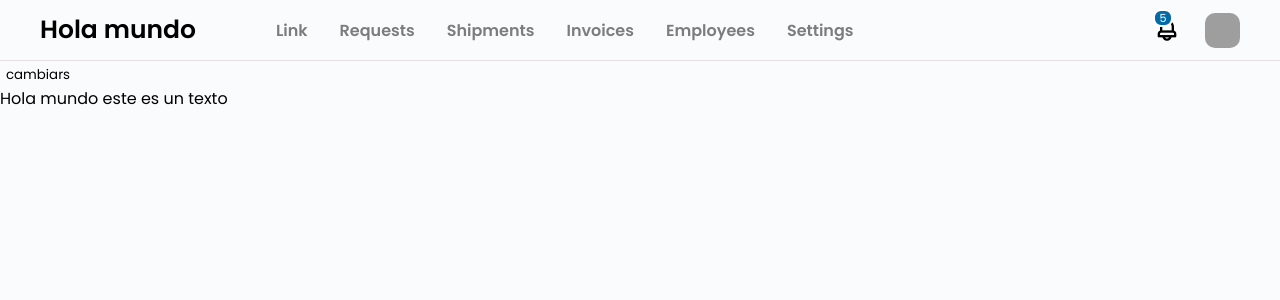
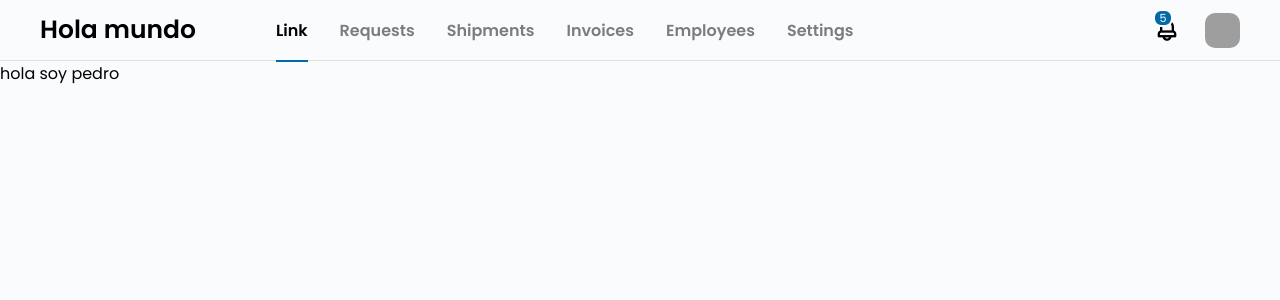
Before and after one commit to LraezTawa/Angular, an Angular app in the folder appAngular/: page /task in a window 1280 px wide. Shown: the top 300 px of the page. Built offline with nearby package versions, Linux system fonts and the light colour scheme; grey boxes are pictures that could not be loaded.

Commit message:
4.3 - Cómo usar *ngSwitch y directivas atributos

```diff
--- a/appAngular/src/app/modules/task/components/header/header.component.html
+++ b/appAngular/src/app/modules/task/components/header/header.component.html
@@ -4,8 +4,8 @@
             {{testCourseService.dataTest}}
         </div>
         <div class="menu">
-            <ul>
-                <li
+             <ul> <!--  la clase(del css):el atributo que designo    -->
+                <li [ngClass]="{'active':primero}"
                 *ngFor="let item of menu;let primero = first">
                     {{item.name}}
                 </li>
--- a/appAngular/src/app/modules/task/page/task-page.component.html
+++ b/appAngular/src/app/modules/task/page/task-page.component.html
@@ -1,5 +1,7 @@
 <app-header></app-header>
-<button (click)="Cambiartexto()">cambiars</button>
-<div *ngIf="showtext">
-    Hola mundo este es un texto
+<div class="padre" [ngSwitch]="case">
+    <div *ngSwitchCase="1" class="hijo">hola soy pedro</div>
+    <div *ngSwitchCase="2" class="hijo">hola soy maria</div>
+    <div *ngSwitchCase="3" class="hijo">hola somos maria y pedro</div>
+    <div *ngSwitchDefault>opcion por defecto</div>
 </div>
--- a/appAngular/src/app/modules/task/page/task-page.component.ts
+++ b/appAngular/src/app/modules/task/page/task-page.component.ts
@@ -6,8 +6,7 @@ import { Component } from '@angular/core';
   styleUrl: './task-page.component.css'
 })
 export class TaskPageComponent {
-  showtext=true;
-  Cambiartexto():void{
-    this.showtext = !this.showtext
-  }
+  case:number=1;
+  constructor(){}
+
 }
```
